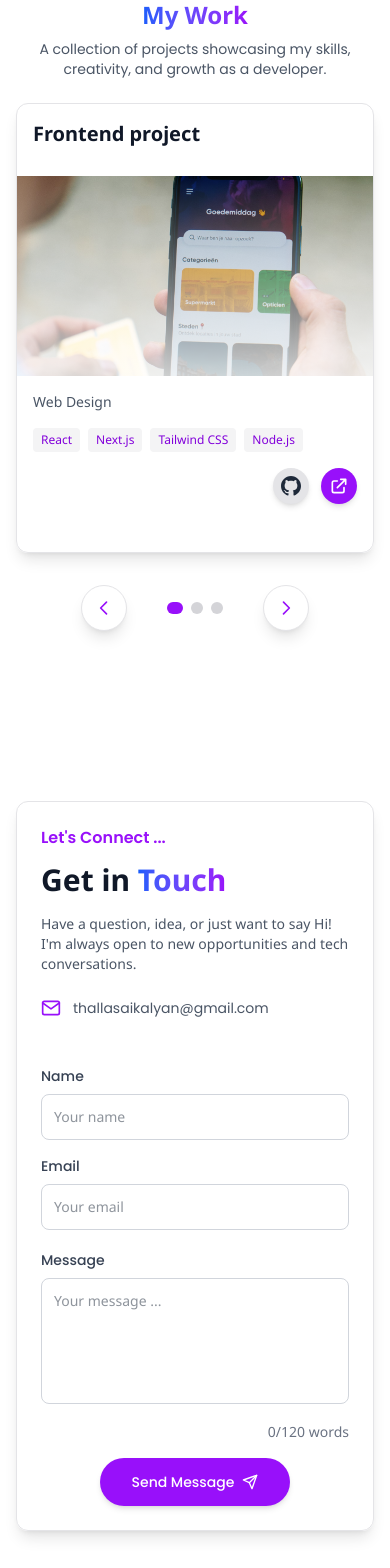
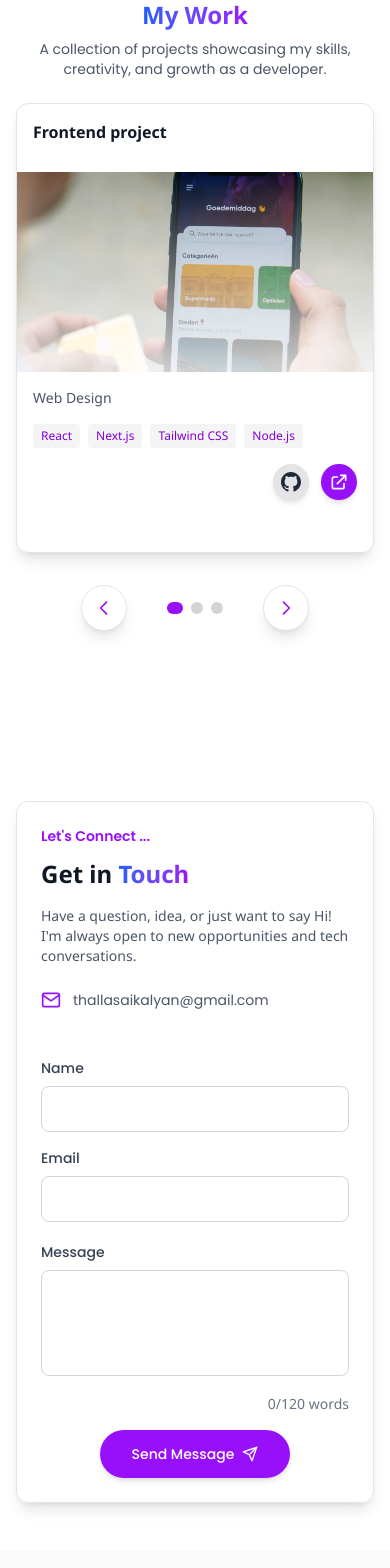
Before and after one commit to kalyanthalla/Kalyan-Portfolio, a Next.js app: page / in a window 390 px wide. Shown: the part 3060-4628 px from the top of the page. Built offline with nearby package versions, Linux system fonts and the light colour scheme.

Commit message:
improved responsiveness

```diff
--- a/app/components/Contact.jsx
+++ b/app/components/Contact.jsx
@@ -59,12 +59,12 @@ function Contact({ isDarkMode }) {
         } shadow-lg`}>
           {/* Left Section - Headings */}
           <div className="lg:w-2/5 p-6 sm:p-8 lg:p-10 flex flex-col justify-center">
-            <h4 className={`mb-3 text-base sm:text-lg poppins font-semibold ${
+            <h4 className={`mb-3 text-sm sm:text-base poppins font-semibold ${
               isDarkMode ? 'text-purple-400' : 'text-purple-600'
             }`}>
               Let's Connect ...
             </h4>
-            <h2 className={`text-3xl sm:text-4xl font-bold mb-4 sm:mb-4 ${
+            <h2 className={`text-2xl sm:text-3xl font-bold mb-4 sm:mb-4 ${
               isDarkMode ? 'text-white' : 'text-gray-900'
             }`}>
               Get in <span className={`bg-gradient-to-r from-blue-600 to-purple-600 ${
@@ -108,7 +108,6 @@ function Contact({ isDarkMode }) {
                   }`}>Name</label>
                   <input
                     type='text'
-                    placeholder='Your name'
                     required
                     className={`w-full p-3 sm:p-2.5 text-sm sm:text-sm outline-none border rounded-lg transition-all ${
                       isDarkMode
@@ -124,7 +123,6 @@ function Contact({ isDarkMode }) {
                   }`}>Email</label>
                   <input
                     type='email'
-                    placeholder='Your email'
                     required
                     className={`w-full p-3 sm:p-2.5 text-sm sm:text-sm outline-none border rounded-lg transition-all ${
                       isDarkMode
@@ -141,13 +139,12 @@ function Contact({ isDarkMode }) {
                     isDarkMode ? 'text-gray-300' : 'text-gray-700'
                   }`}>Message</label>
                 <textarea
-                  rows='5'
+                  rows='4'
                   className={`w-full p-3 sm:p-2.5 text-sm sm:text-sm outline-none border rounded-lg transition-all resize-none ${
                     isDarkMode
                       ? 'bg-zinc-800/50 border-zinc-700 text-white focus:border-purple-500 hover:border-purple-500'
                       : 'bg-white border-gray-300 text-gray-800 focus:border-purple-500 hover:border-purple-500'
                   }`}
-                  placeholder='Your message ...'
                   maxLength={600}
                   name='Message'
                   onChange={(e) => {
--- a/app/components/Skills.jsx
+++ b/app/components/Skills.jsx
@@ -59,7 +59,7 @@
   <button
     key={tab}
     onClick={() => setActiveTab(tab)}
-    className={`px-3 sm:px-4 py-1 sm:py-2 rounded-full text-sm sm:text-base poppins font-medium transition-all duration-200 flex-shrink-0 ${
+    className={`px-3 sm:px-4 py-1 sm:py-2 rounded-full text-sm sm:text-sm poppins font-medium transition-all duration-200 flex-shrink-0 ${
       activeTab === tab
         ? isDarkMode
           ? 'bg-purple-600 text-white shadow-lg'
--- a/app/components/Work.jsx
+++ b/app/components/Work.jsx
@@ -85,7 +85,7 @@ const Work = ({ isDarkMode }) => {
                 } ${index === 1 ? 'scale-105 z-10' : 'scale-95 opacity-90 hover:opacity-100'} hover:-translate-y-2`}
               >
                 <div className="p-4 sm:p-5">
-                  <h3 className={`text-lg sm:text-xl font-bold mb-2 ${
+                  <h3 className={`text-base sm:text-lg font-bold mb-2 ${
                     isDarkMode ? 'text-white' : 'text-gray-900'
                   }`}>
                     {project.title}
@@ -191,7 +191,7 @@ const Work = ({ isDarkMode }) => {
             isDarkMode ? 'bg-zinc-900/70 border border-zinc-700' : 'bg-white/90 border border-zinc-200'
           } hover:shadow-xl hover:-translate-y-1 min-h-[450px]`}>
             <div className="p-4">
-              <h3 className={`text-xl font-bold mb-3 ${
+              <h3 className={`text-base font-bold mb-3 ${
                 isDarkMode ? 'text-white' : 'text-gray-900'
               }`}>
                 {currentProject.title}
```
